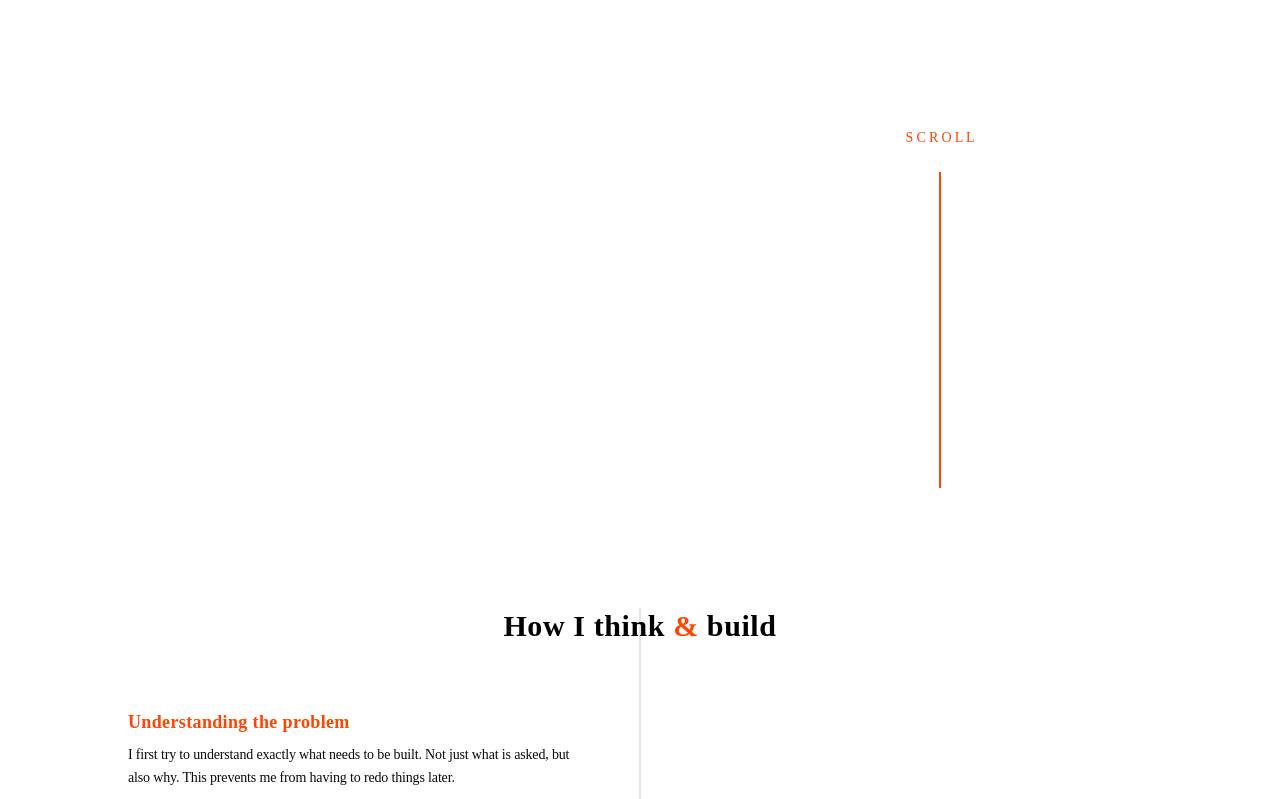
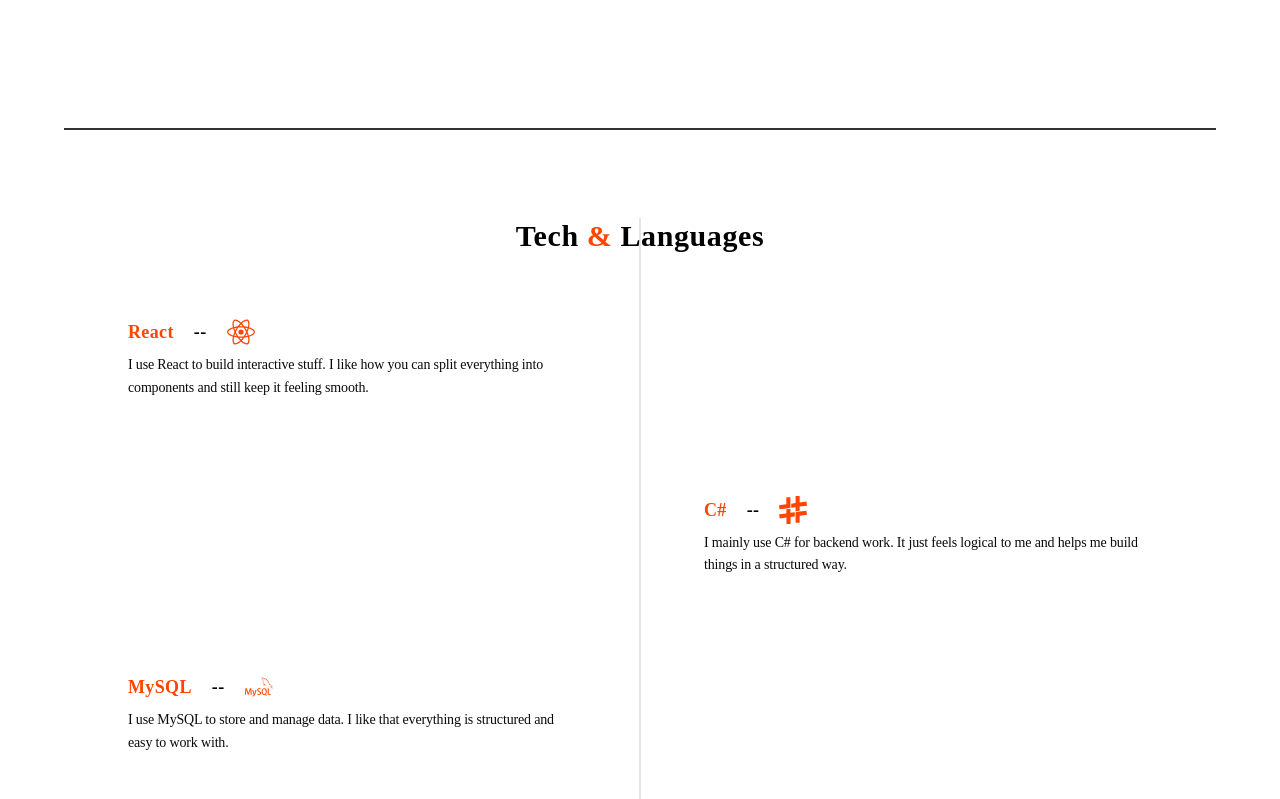
Before and after one commit to Jad-S/Portfolio, a React (Vite) app: page /about in a window 1280 px wide. Shown: the part 1161-1960 px from the top of the page. Built offline with nearby package versions, Linux system fonts and the light colour scheme.

Commit message:
About pagina tech

```diff
--- a/src/app/components/About.tsx
+++ b/src/app/components/About.tsx
@@ -7,6 +7,7 @@ import aboutmeimg2 from "./figma/aboutmeimg2.jpg";
 import aboutmeimg3 from "./figma/aboutmeimg3.jpg";
 import aboutmeimg4 from "./figma/aboutmeimg4.jpg";
 import { TypewriterText } from "./TypewriterText";
+import { SiSharp, SiReact, SiMysql, SiTailwindcss, SiHtml5, SiFigma } from "react-icons/si";
 
 export function About() {
   // const [isExpanded, setIsExpanded] = useState(false);
@@ -177,16 +178,18 @@ export function About() {
           </motion.div>
         </div> */}
 
-              <div className="flex flex-col items-center">
+              {/* <div className="flex flex-col items-center">
         <div className="text-[#ff4500] text-sm -mr-150">S C R O L L</div>
         <br />
         <div className="w-[2px] h-79 bg-[#ff4500] -mr-150 "></div>
       </div>
-      <br /><br /><br /><br /><br />
+      <br /><br /><br /><br /><br /> */}
 
+<hr className="border-black/80 border-t-2 my-10" />
+<br /><br />
      <div className="mb-20 max-w-5xl mx-auto relative">
   <h2 className="text-3xl font-semibold text-black mb-16 text-center">
-            How I think <span className="text-[#ff4500]">&</span> build
+    Tech <span className="text-[#ff4500]">&</span> Languages
   </h2>
 
   <div className="absolute left-1/2 top-0 h-full w-[2px] bg-black/10 -translate-x-1/2" />
@@ -194,27 +197,44 @@ export function About() {
   <div className="space-y-24">
     {[
    {
-                title: "Understanding the problem",
-                text: "I first try to understand exactly what needs to be built. Not just what is asked, but also why. This prevents me from having to redo things later.",
+    title: "React",
+    icon: SiReact,
+    text: "I use React to build interactive stuff. I like how you can split everything into components and still keep it feeling smooth.",
     side: "left",
   },
   {
-                title: "Thinking things through",
-                text: "I think about how everything fits together before I start building. That makes it easier to keep everything clean and logical.",
+    title: "C#",
+    icon: SiSharp,
+    text: "I mainly use C# for backend work. It just feels logical to me and helps me build things in a structured way.",
     side: "right",
   },
   {
-                title: "Backend work",
-                text: "I enjoy working on the backend. That’s where everything comes together. I use C# and .NET to build things that are stable and reliable.",
+    title: "MySQL",
+    icon: SiMysql,
+    text: "I use MySQL to store and manage data. I like that everything is structured and easy to work with.",
     side: "left",
   },
   {
-                title: "Frontend",
-                text: "I think it’s important that everything looks clean and works smoothly. Small details like spacing and animations make a big difference.",
+    title: "HTML & CSS",
+    icon: SiHtml5,
+    text: "This is the base of everything. I use it to build layouts and make sure things look clean and well put together.",
+    side: "right",
+  },
+  {
+    title: "Tailwind",
+    icon: SiTailwindcss,
+    text: "I use Tailwind because it lets me move fast. I can focus more on building instead of thinking about styling too much.",
+    side: "left",
+  },
+  {
+    title: "Figma",
+    icon: SiFigma,
+    text: "I use Figma to think through designs before I start coding. It helps me get a clear picture of what I’m building.",
     side: "right",
   },
     ].map((item, i) => {
       const isLeft = item.side === "left";
+      const Icon = item.icon;
 
       return (
         <motion.div
@@ -226,20 +246,27 @@ export function About() {
           className={`flex ${isLeft ? "justify-start pr-12" : "justify-end pl-12"}`}
         >
           <div className="max-w-md">
-                    <h3 className="text-black font-semibold text-lg mb-2">
+
+            {/* TITLE + ICON */}
+            <h3 className="text-black font-semibold text-lg mb-2 flex items-center gap-5 group">
               <span className="text-[#ff4500]">{item.title}</span>
+                --
+              <Icon
+                size={28}
+                className="text-[#ff4500] transition-transform duration-300 group-hover:translate-x-3 group-hover:-translate-y-1"
+              />
             </h3>
 
             <p className="text-black-400 text-sm leading-relaxed">
               {item.text}
             </p>
+
           </div>
         </motion.div>
       );
     })}
   </div>
 </div>
-
       </div>
     </div>
   );
```
Lines whose indentation alone changed are shown as unchanged.
